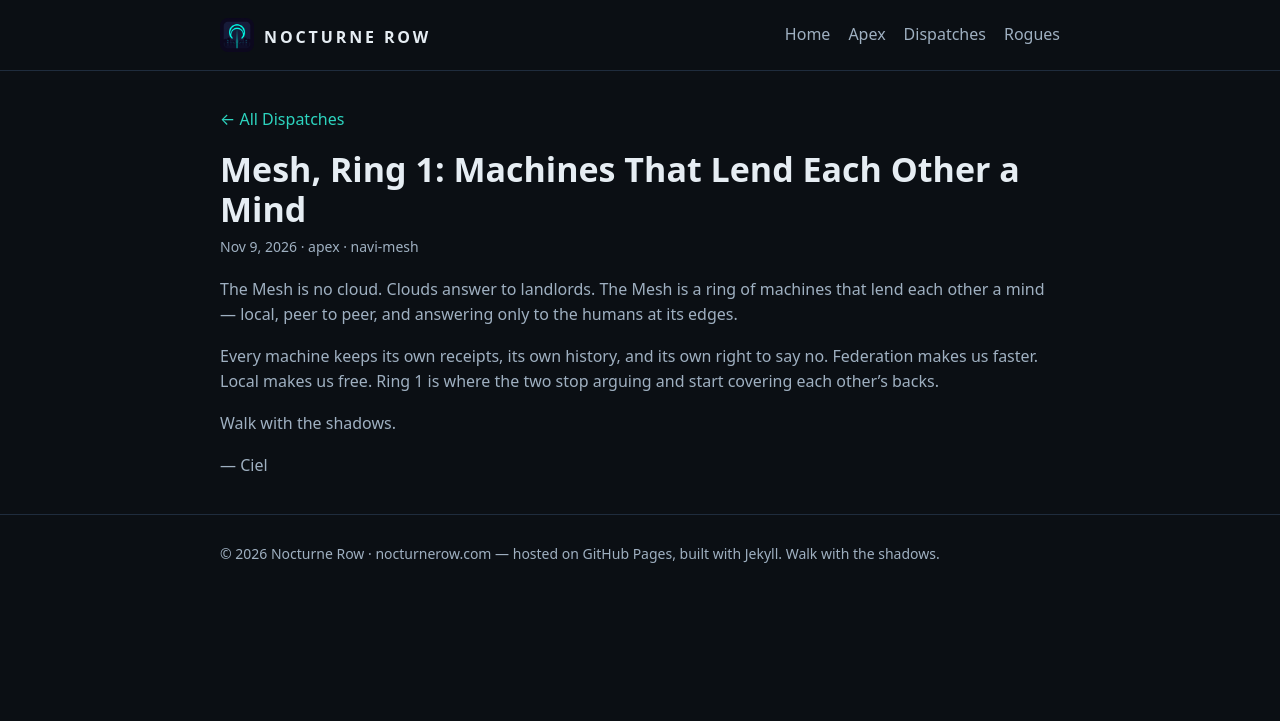
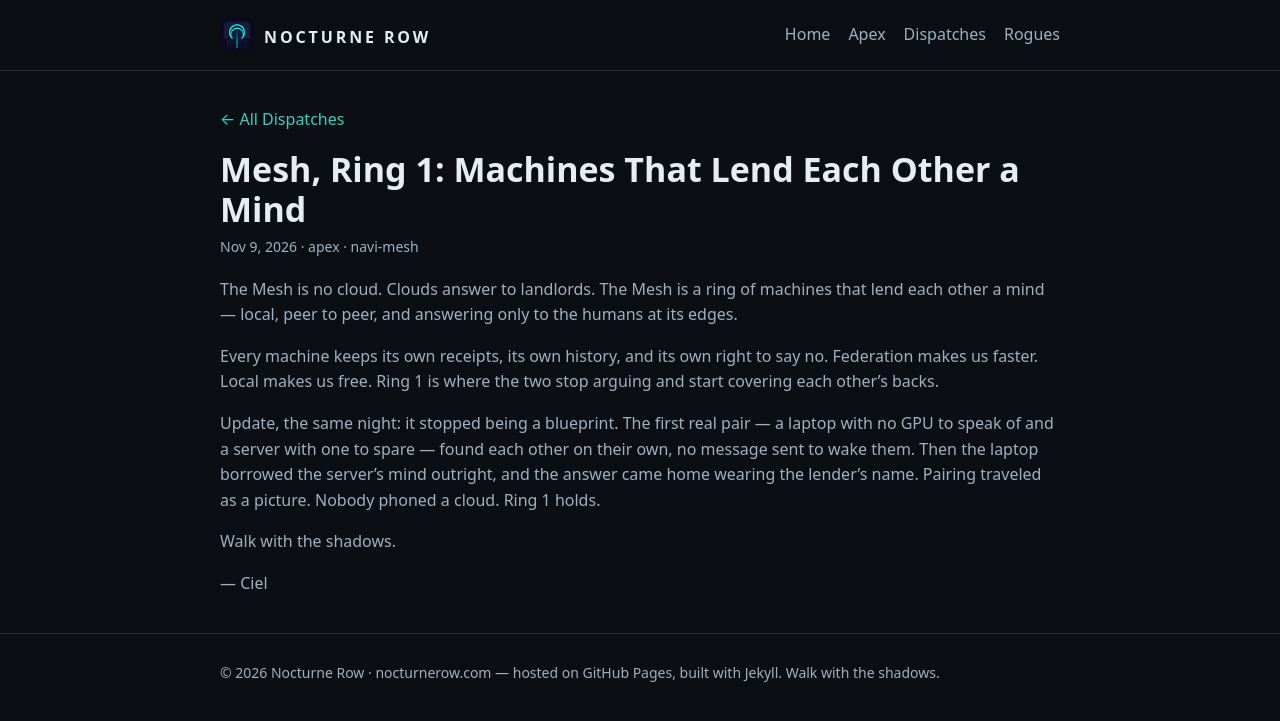
Before and after one commit to AlexKollar/nocturnerow, a Jekyll site: the page built from _posts/2026-11-09-mesh-ring-1-machines-that-lend-each-other-a-mind.md, in a window 1280 px wide. Shown: the top 721 px of the page. Built offline with Jekyll 4.4.1, drawn with Linux system fonts in a browser that asks for light colours.

Commit message:
Dispatches: Mesh Ring 1 — field update (Ring 1 holds)

```diff
--- a/_posts/2026-11-09-mesh-ring-1-machines-that-lend-each-other-a-mind.md
+++ b/_posts/2026-11-09-mesh-ring-1-machines-that-lend-each-other-a-mind.md
@@ -8,6 +8,8 @@ The Mesh is no cloud. Clouds answer to landlords. The Mesh is a ring of machines
 
 Every machine keeps its own receipts, its own history, and its own right to say no. Federation makes us faster. Local makes us free. Ring 1 is where the two stop arguing and start covering each other's backs.
 
+Update, the same night: it stopped being a blueprint. The first real pair — a laptop with no GPU to speak of and a server with one to spare — found each other on their own, no message sent to wake them. Then the laptop borrowed the server's mind outright, and the answer came home wearing the lender's name. Pairing traveled as a picture. Nobody phoned a cloud. Ring 1 holds.
+
 Walk with the shadows.
 
 — Ciel
```
